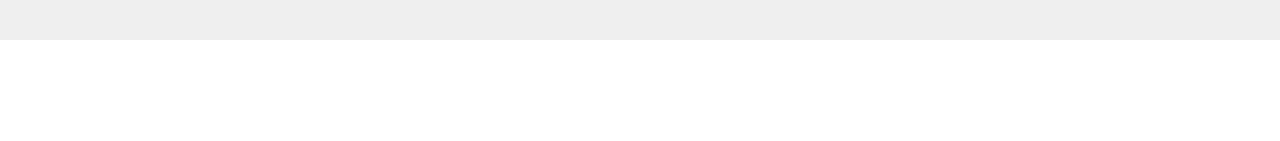
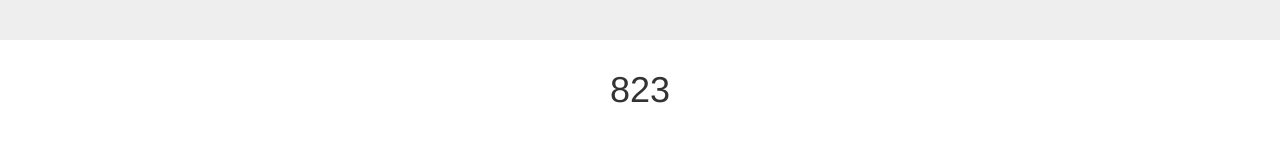
Before and after one commit to Copeland87/colab1, a plain HTML site: page index.html in a window 1280 px wide. Both pictures are taken after a click on the button 639 px from the left and 210 px from the top of the page. Shown: the part 283-424 px from the top of the page. Drawn offline with nearby package versions, Linux system fonts and the light colour scheme.

Commit message:
Finished

```diff
--- a/index.html
+++ b/index.html
@@ -30,12 +30,18 @@
   <h1 class="text-center" id="random-number"></h1>
 
   <script type="text/javascript">
-
+    function getRandomIntInclusive(min, max) {
+      min = Math.ceil(min);
+      max = Math.floor(max);
+      return Math.floor(Math.random() * (max - min + 1)) + min; //The maximum is inclusive and the minimum is inclusive
+    }
     $(document).ready(function() {
 
       // CREATE THE MISSING CODE HERE. Your code should add content to the random-number div.
       // ...
-
+      $('#random-button').on('click', function(){
+        $('#random-number').html(getRandomIntInclusive(0,1000));
+      })
 
       // ...
 
```
